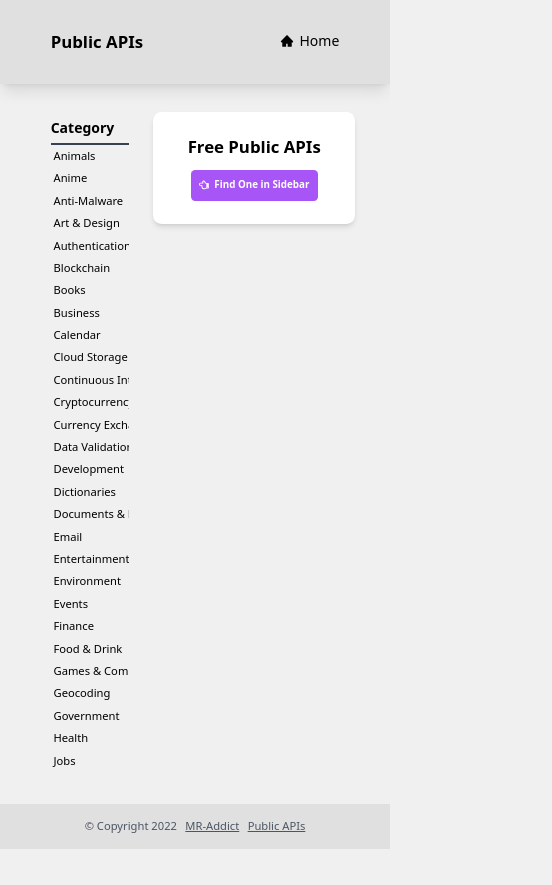
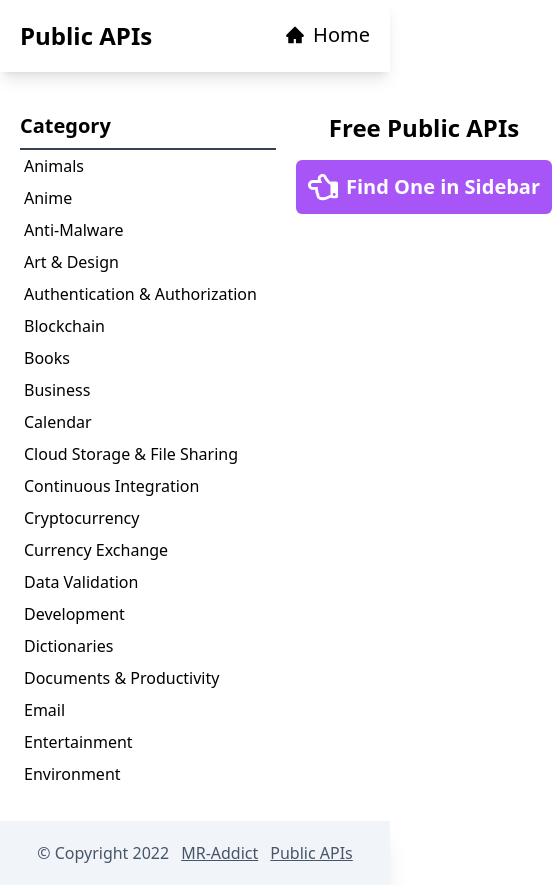
Before and after one commit to MR-Addict/public-apis-frontend, a Next.js app: page / in a window 390 px wide. Shown: the whole page, 552 px wide, since content can reach past the window. Before the commit the page ends 849 px from the top, so only its background shows below. Built offline with nearby package versions, Linux system fonts and the light colour scheme.

Commit message:
fix home page style

```diff
--- a/app/[categoryid]/Table.jsx
+++ b/app/[categoryid]/Table.jsx
@@ -34,10 +34,10 @@
   const entries = entriesData.entries.filter((item) => item.Category === categoryid);
   return (
     <div>
-      <h1 className='font-bold text-3xl pb-4'>
+      <h1 className='font-bold text-3xl pl-2 pb-2'>
         {categoryid}({entries.length})
       </h1>
-      <div className='grid grid-cols-1 sm:grid-cols-2 gap-4 xl:grid-cols-3'>
+      <div className='grid gap-4 grid-cols-1 xl:grid-cols-3'>
         {entries
           .filter((item) => item.Category === categoryid)
           .map((item) => (
--- a/app/[categoryid]/error.jsx
+++ /dev/null
@@ -1,21 +0,0 @@
-"use client";
-import { RiErrorWarningLine } from "react-icons/ri";
-import { useEffect } from "react";
-
-export default function Error({ error, reset }) {
-  useEffect(() => {
-    console.log("Error, cannot fetch entries!");
-  }, [error]);
-  return (
-    <div className='w-full h-full'>
-      <div className='w-[50vw] h-full flex flex-col items-center justify-center gap-10'>
-        <div className='w-72 h-40 p-5 bg-white shadow-md rounded-xl flex flex-col items-center justify-center gap-4'>
-          <RiErrorWarningLine className='text-3xl' />
-          <button className='text-2xl font-bold py-2 px-4 rounded-md bg-purple-500 text-white' onClick={() => reset()}>
-            Retry
-          </button>
-        </div>
-      </div>
-    </div>
-  );
-}
--- a/app/[categoryid]/loading.jsx
+++ /dev/null
@@ -1,16 +0,0 @@
-import Image from "next/image";
-
-import loader from "./loader.gif";
-
-export default function Page() {
-  return (
-    <div className='w-full h-full'>
-      <div className='w-[50vw] h-full flex flex-col items-center justify-center gap-10'>
-        <div className='w-72 h-40  p-5 bg-white shadow-md rounded-xl flex flex-col items-center justify-center gap-4'>
-          <Image src={loader} alt='Loader' width={20} />
-          <h1 className='text-2xl font-bold py-2 px-4 rounded-md bg-purple-500 text-white'>Loading...</h1>
-        </div>
-      </div>
-    </div>
-  );
-}
--- a/app/globals.css
+++ b/app/globals.css
@@ -5,14 +5,11 @@
 * {
   padding: 0;
   margin: 0;
-}
-
-body {
   box-sizing: border-box;
 }
 
-@media screen and (max-width: 800px) {
-  html {
-    font-size: 70%;
+@layer base {
+  [data-nextjs-scroll-focus-boundary] {
+    width: 100%;
   }
 }
--- a/app/layout.jsx
+++ b/app/layout.jsx
@@ -5,9 +5,9 @@
   return (
     <html lang='en'>
       <head />
-      <body className='bg-main-bg min-h-screen w-full'>
+      <body>
         <Navbar />
-        <div className='flex flex-row px-[13vw] w-full my-10 gap-10'>
+        <div className='flex flex-row mx-5 md:mx-48 my-10 gap-5'>
           <Sidebar />
           {children}
         </div>
--- a/app/page.jsx
+++ b/app/page.jsx
@@ -2,15 +2,11 @@
 
 export default function Page() {
   return (
-    <div className='w-full h-full'>
-      <div className='w-[50vw] h-full flex flex-col items-center justify-center gap-10'>
-        <div className='w-72 h-40 p-5 bg-white shadow-md rounded-xl flex flex-col items-center justify-center gap-4'>
-          <h1 className='text-2xl font-bold'>Free Public APIs</h1>
-          <div className='bg-purple-500 p-3 rounded-md font-bold text-white flex flex-row items-center justify-center gap-2'>
-            <FaRegHandPointLeft className='text-sm md:text-3xl' />
-            <span className='text-sm md:text-xl'>Find One in Sidebar</span>
-          </div>
-        </div>
+    <div className='w-full h-full flex flex-col items-center justify-center gap-4 whitespace-nowrap'>
+      <h1 className='text-2xl font-bold'>Free Public APIs</h1>
+      <div className='bg-purple-500 p-3 rounded-md font-bold text-white flex flex-row items-center justify-center gap-2'>
+        <FaRegHandPointLeft className='text-3xl' />
+        <span className='text-xl'>Find One in Sidebar</span>
       </div>
     </div>
   );
--- a/components/Footer/Footer.jsx
+++ b/components/Footer/Footer.jsx
@@ -1,6 +1,6 @@
 export default function Footer() {
   return (
-    <footer className='w-full py-5 flex gap-3 items-center justify-center bg-secondary-bg shadow-xl text-gray-600'>
+    <footer className='w-full py-5 flex gap-3 items-center justify-center bg-slate-100 shadow-xl text-slate-600'>
       <span>&copy; Copyright {new Date().getFullYear()}</span>
       <a href='https://github.com/mr-addict' target='_blank' className='underline'>
         MR-Addict
--- a/components/Navbar/Navbar.jsx
+++ b/components/Navbar/Navbar.jsx
@@ -15,8 +15,8 @@
 
 export default function Navbar() {
   return (
-    <div className='w-full h-[10vh] shadow-lg bg-secondary-bg px-[13vw] flex flex-row items-center justify-between'>
-      <Link href='/' className='font-bold text-2xl'>
+    <div className='px-5 md:px-48 py-5 shadow-lg bg-secondary-bg flex flex-row items-center justify-between'>
+      <Link href='/' className='font-bold text-2xl whitespace-nowrap'>
         Public APIs
       </Link>
       <div className='flex flex-row gap-4 text-lg'>
--- a/components/Sidebar/Sidebar.jsx
+++ b/components/Sidebar/Sidebar.jsx
@@ -7,8 +7,8 @@
   return (
     <div className='flex flex-col gap-2'>
       <div className='sticky top-0 left-0'>
-        <h1 className='text-xl font-bold py-2'>Category</h1>
-        <div className='w-[20vw] whitespace-nowrap overflow-auto max-h-[75vh] border-t-2 border-gray-700 flex flex-col'>
+        <h1 className='text-xl font-bold pb-2'>Category</h1>
+        <div className='w-64 whitespace-nowrap overflow-auto max-h-[75vh] border-t-2 border-gray-700 flex flex-col'>
           {categoriesData.categories.map((item) => (
             <Link key={item} href={item} className='hover:bg-secondary-bg p-1 rounded-sm'>
               {item}
--- a/tailwind.config.js
+++ b/tailwind.config.js
@@ -3,14 +3,7 @@
   darkMode: "class",
   content: ["./app/**/*.{js,ts,jsx,tsx}", "./pages/**/*.{js,ts,jsx,tsx}", "./components/**/*.{js,ts,jsx,tsx}"],
   theme: {
-    extend: {
-      colors: {
-        "main-bg": "#F0F0F0",
-        "secondary-bg": "#E0E0E0",
-        "main-dark-bg": "#20232A",
-        "secondary-dark-bg": "#33373E",
-      },
-    },
+    extend: {},
   },
   plugins: [],
 };
```
Also changed, not shown: app/[categoryid]/loader.gif (deleted), images/preview.png.
